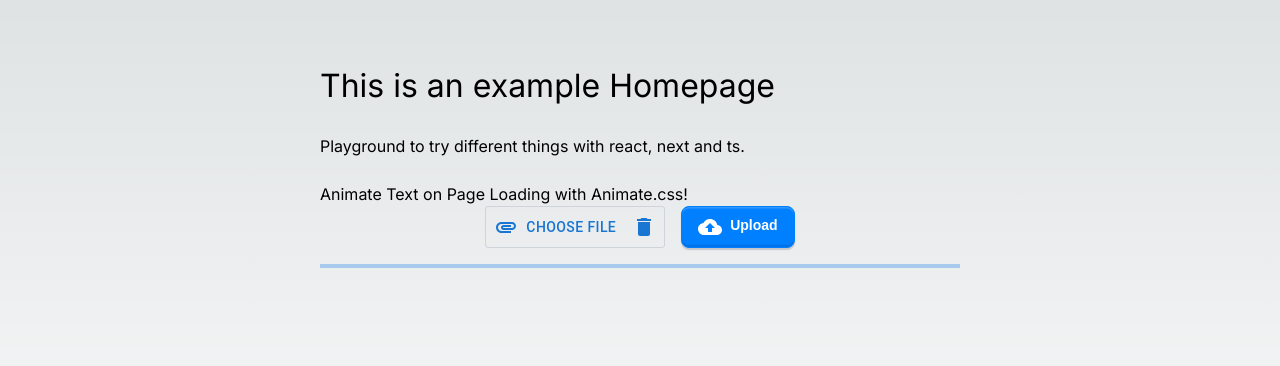
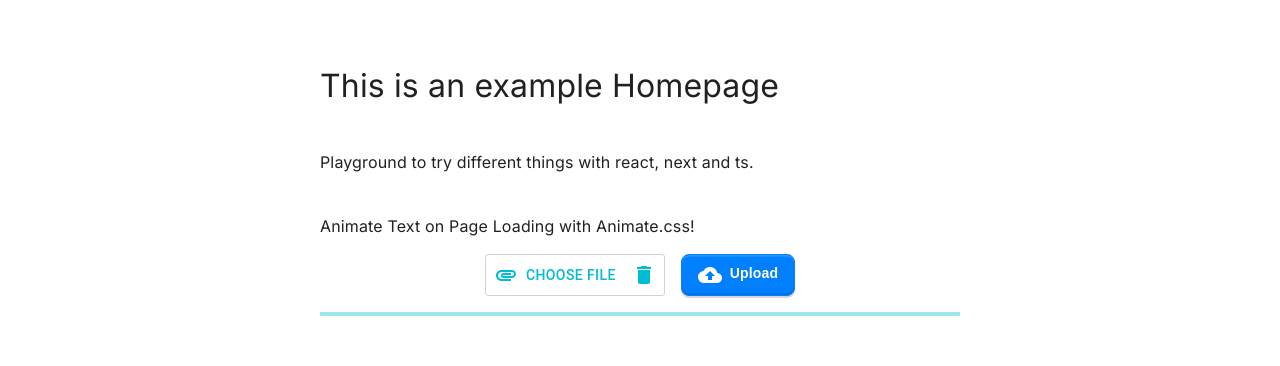
Before and after one commit to jgteske/react-playground, a Next.js app in the folder my-app/: page / in a window 1280 px wide. Shown: the part 168-534 px from the top of the page. Built offline with nearby package versions, Linux system fonts and the light colour scheme.

Commit message:
chore: add theme wrapper to uplaod icon

```diff
--- a/my-app/src/app/page.tsx
+++ b/my-app/src/app/page.tsx
@@ -2,11 +2,12 @@
 
 import RootLayout from '@/components/Layout';
 import FileUploader from '@/components/FileUploader/FileUploader';
+import MuiThemeWrapper from '@/components/MuiThemeWrapper';
 
 export default function Home() {
   return (
     <RootLayout>
-      <div>
+      <div className='space-y-4'>
         <h1>This is an example Homepage</h1>
         <br />
         <p>Playground to try different things with react, next and ts.</p>
@@ -16,7 +17,9 @@ export default function Home() {
           Animate Text on Page Loading with Animate.css!
         </div>
         <div>
-          <FileUploader />
+          <MuiThemeWrapper>
+            <FileUploader />
+          </MuiThemeWrapper>
         </div>
       </div>
     </RootLayout>
```
